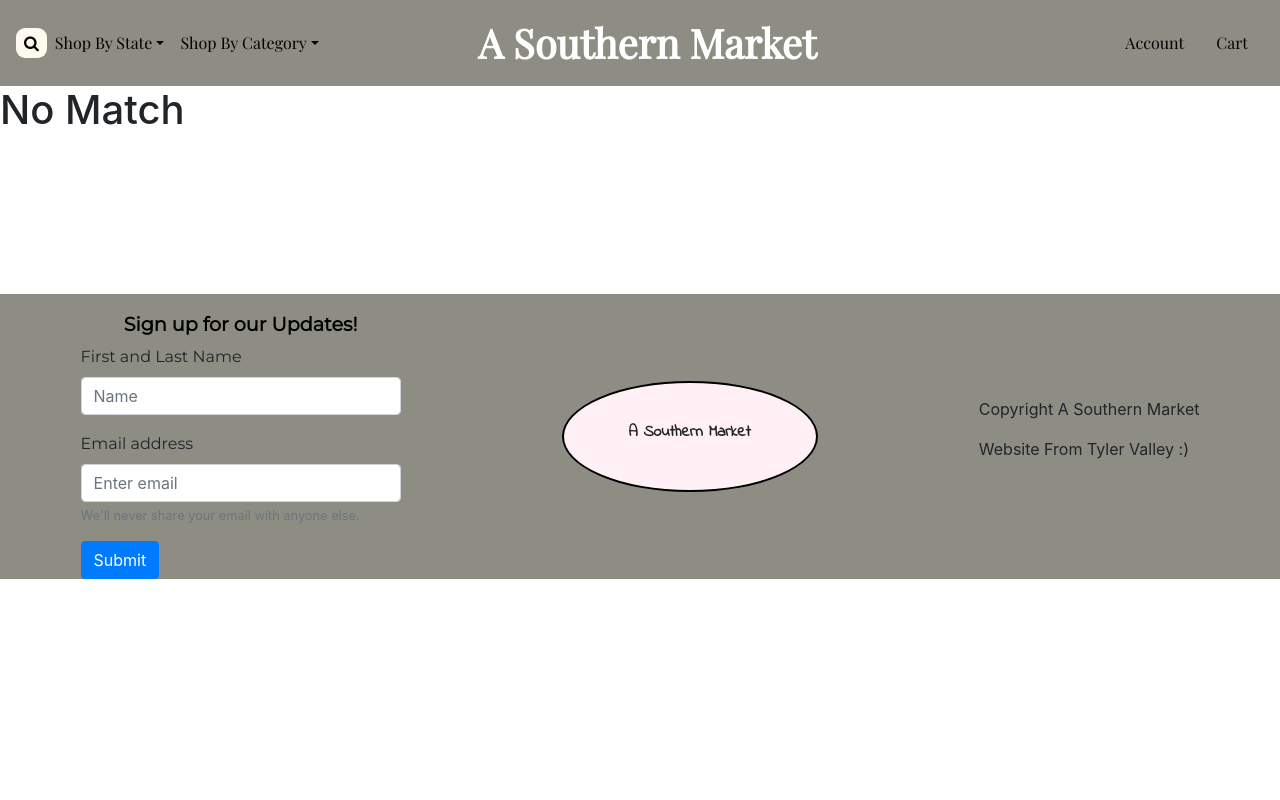
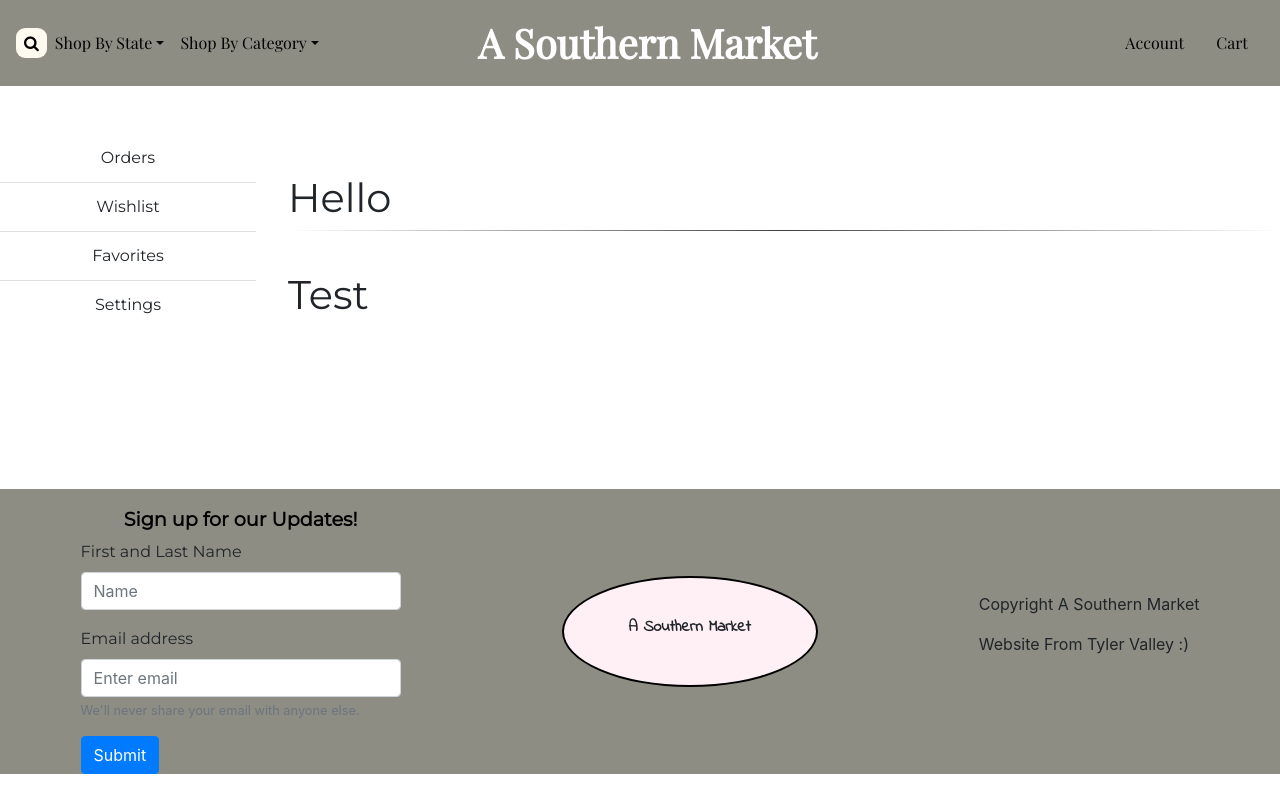
Before and after one commit to tylerjvalley/a-southern-market, a React (Create React App) app in the folder client/: page /dashboard in a window 1280 px wide. Built offline with nearby package versions, Linux system fonts and the light colour scheme; a web font is replaced by a local one.

Commit message:
setup structure of user dashboard and admin pages

```diff
--- a/client/src/App.js
+++ b/client/src/App.js
@@ -5,6 +5,8 @@ import Home from './Components/Home/Home';
 import About from './Components/About/About';
 import Contact from './Components/Contact/Contact';
 import Account from './Components/Account/Account';
+import Dashboard from './Components/Account/Dashboard/Dashboard';
+import Admin from './Components/Admin/Admin';
 import Register from './Components/Account/Register/Register';
 import Cart from './Components/Cart/Cart';
 import States from './Components/AllStates/Main/Main';
@@ -25,6 +27,8 @@ function App() {
         <Route exact path="/" component={Home} />
         <Route path="/account" component={Account} />
         <Route path="/sign-up" component={Register} />
+        <Route path="/dashboard" component={Dashboard} />
+        <Route path="/admin" component={Admin} />
         <Route path="/cart" component={Cart} />
         <Route path="/states/" component={States} />
         <Route path="/categories/" component={Categories} />
--- a/client/src/Components/Account/Account.js
+++ b/client/src/Components/Account/Account.js
@@ -57,7 +57,7 @@ class Account extends Component {
                         <Col className="login-form">
                             <h1>Log In</h1>
                             <Form>
-                                <Form.Group controlId="formBasicEmail">
+                                <Form.Group>
                                     <Form.Label>Email address</Form.Label>
                                     <Form.Control onChange={(e) => this.handleLoginInput('email', e)} type="email" placeholder="Enter email" />
 
--- /dev/null
+++ b/client/src/Components/Account/Dashboard/Dashboard.js
@@ -0,0 +1,47 @@
+import React, { Component } from 'react';
+import ListGroup from 'react-bootstrap/ListGroup';
+
+
+class Dashboard extends Component {
+
+    state = {
+        user: '',
+
+    }
+
+    componentDidMount() {
+
+    }
+
+
+    render() {
+        return (
+                <div className="states-page-body">
+                    <div className="states-sidebar">
+                        <ListGroup variant="flush">
+                            <ListGroup.Item onClick={() => this.selectStateHandler('Alabama')}>Orders</ListGroup.Item>
+                            <ListGroup.Item onClick={() => this.selectStateHandler('Arkansas')}>Wishlist</ListGroup.Item>
+                            <ListGroup.Item onClick={() => this.selectStateHandler('Florida')}>Favorites</ListGroup.Item>
+                            <ListGroup.Item onClick={() => this.selectStateHandler('Georgia')}>Settings</ListGroup.Item>
+                        </ListGroup>
+                    </div>
+
+                    <div className="vendors-list">
+
+                        <h1>Hello {this.state.user}</h1>
+                        <hr />
+                        <h1>Test</h1>
+
+
+                    </div>
+
+            </div>
+
+
+        );
+    }
+
+}
+
+
+export default Dashboard;
--- /dev/null
+++ b/client/src/Components/Admin/Admin.js
@@ -0,0 +1,39 @@
+import React, { Component } from 'react';
+import ListGroup from 'react-bootstrap/ListGroup';
+
+
+
+class Admin extends Component {
+
+
+
+    render() {
+
+        return (
+            <div className="states-page-body">
+                <div className="states-sidebar">
+                    <ListGroup variant="flush">
+                        <ListGroup.Item onClick={() => this.selectStateHandler('Alabama')}>Orders</ListGroup.Item>
+                        <ListGroup.Item onClick={() => this.selectStateHandler('Arkansas')}>Wishlist</ListGroup.Item>
+                        <ListGroup.Item onClick={() => this.selectStateHandler('Florida')}>Favorites</ListGroup.Item>
+                        <ListGroup.Item onClick={() => this.selectStateHandler('Georgia')}>Settings</ListGroup.Item>
+                    </ListGroup>
+                </div>
+
+                <div className="vendors-list">
+
+                    <h1>Hello {this.state.user}</h1>
+                    <hr />
+                    <h1>Test</h1>
+
+
+                </div>
+
+            </div>
+
+        )
+    }
+}
+
+
+export default Admin;
```
Also changed, not shown: client/src/Components/Account/Dashboard/Dashboard.css (added), client/src/Components/Admin/Admin.css (added).
